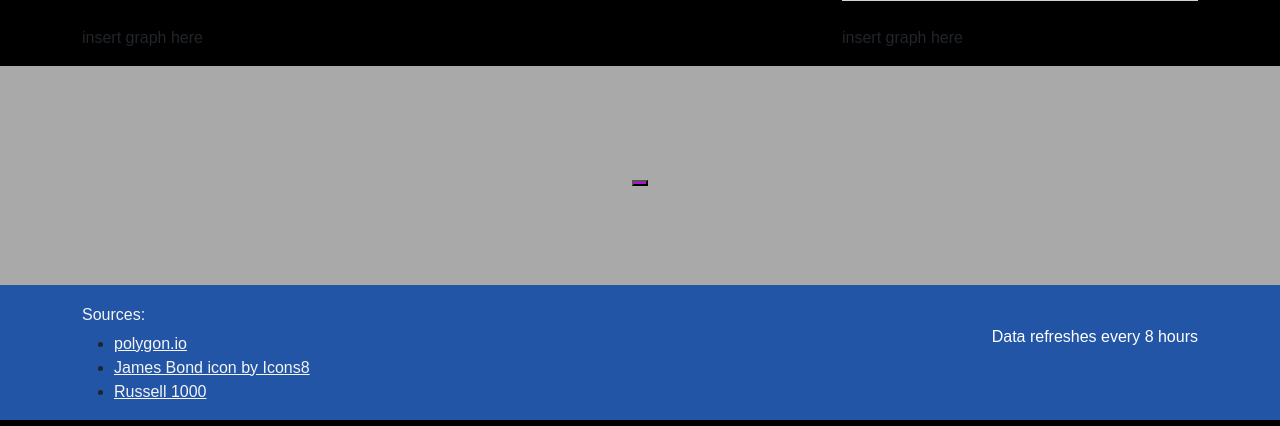
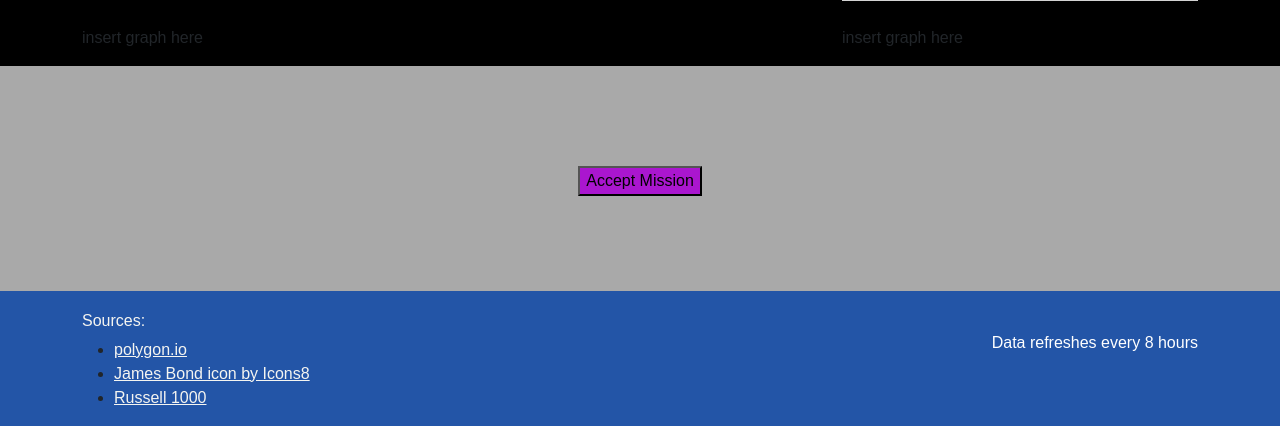
Before and after one commit to emjasmine/TeamMoneyPenny, a Flask app: page / in a window 1280 px wide. Shown: the part 1353-1779 px from the top of the page. Run offline with Flask 2, Linux system fonts and the light colour scheme; parts of the project's set-up code (start-up, migrations or seed data) failed here and were passed over; some libraries are stand-ins or nearby versions.

Commit message:
updated html

```diff
--- a/templates/index.html
+++ b/templates/index.html
@@ -127,7 +127,7 @@
         <!-- Div for JQuery exploding text -->
         <div  style="padding:100px;text-align: center;background-color: darkgrey;">
           <button type="button" id="explode-button" class="btn-main">
-            <!-- <span>Accept Mission</span> -->
+            <span>Accept Mission</span>
           </button>
           <!-- <span class="target" id="hide" style="color: yellow;font-size: xx-large;">Accept Mission</span> -->
           <!-- <span onclick="fx(this)">Accept Mission</span> -->
```
